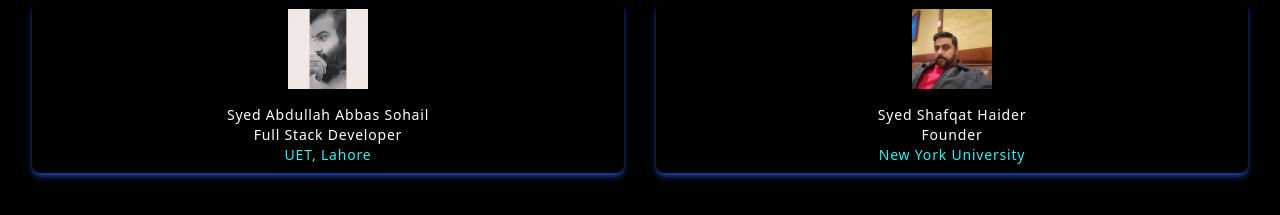
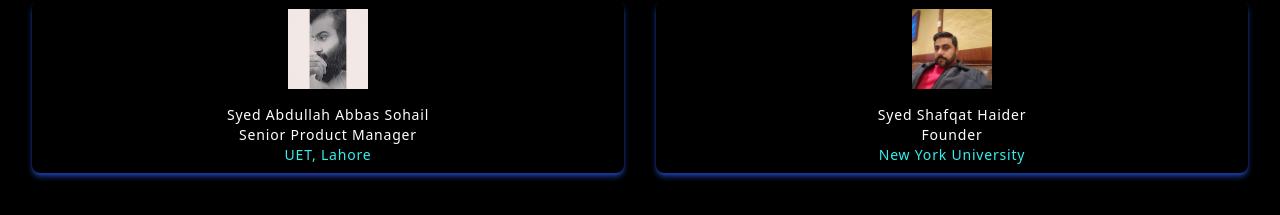
Before and after one commit to abdullahsohail7/mast_tech, a React (Create React App) app: page / in a window 1280 px wide. Shown: the part 2020-2235 px from the top of the page. Built offline with nearby package versions, Linux system fonts and the light colour scheme.

Commit message:
mast-tech

```diff
--- a/src/components/Team.jsx
+++ b/src/components/Team.jsx
@@ -31,7 +31,7 @@ const Team = () => {
     id:3,
     src: S1,
     title :'Syed Abdullah Abbas Sohail',
-    subtitle : 'Full Stack Developer',
+    subtitle : 'Senior Product Manager',
     children : 'UET, Lahore',
     style: "shadow-blue-800"
 },
```
